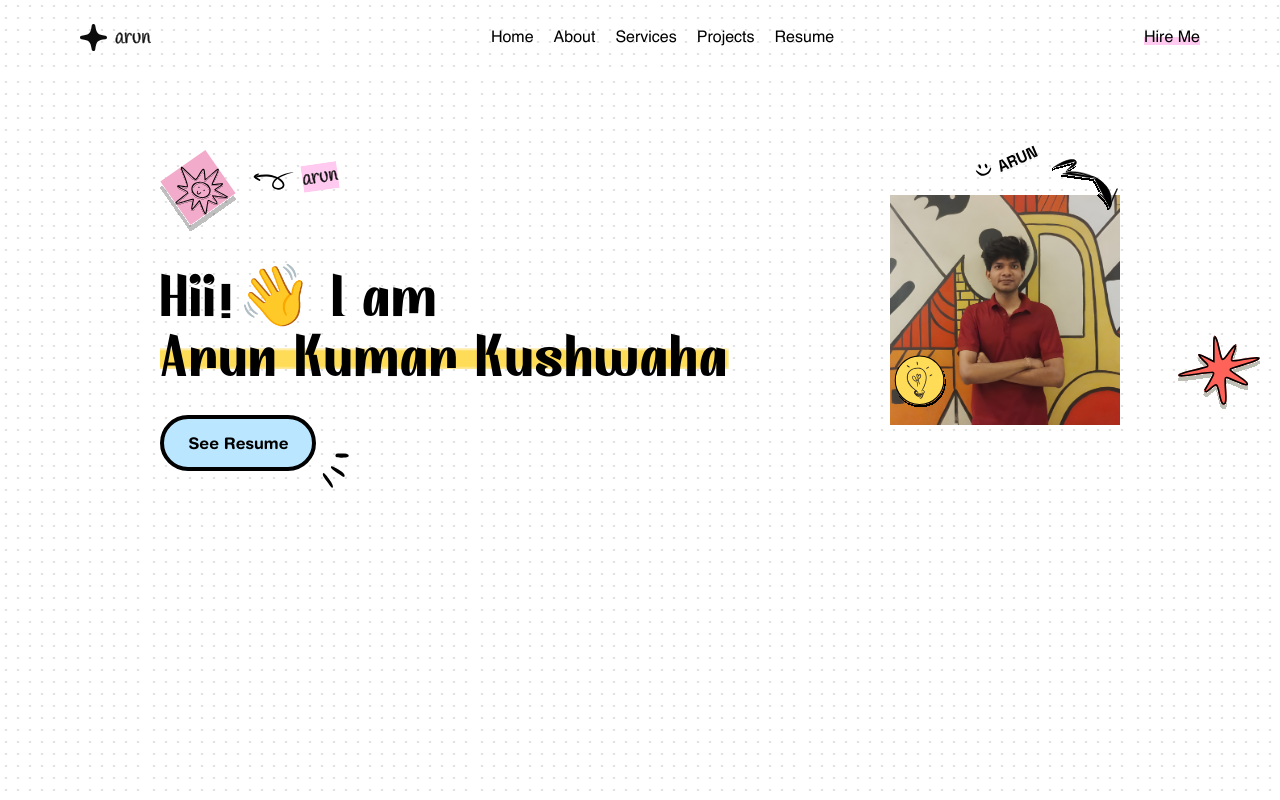
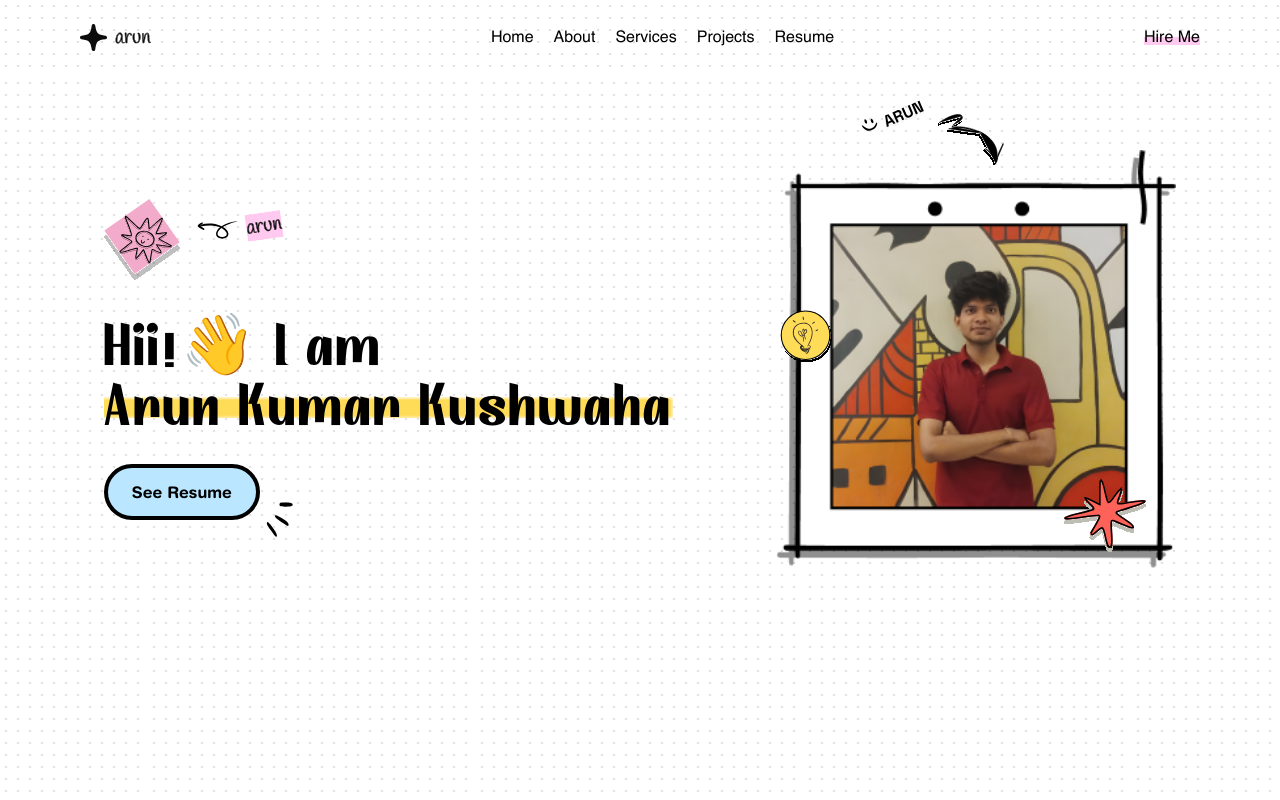
Before and after one commit to ArunKushhhh/Portfolio, a React (Vite) app: page / in a window 1280 px wide. Built offline with nearby package versions, Linux system fonts and the light colour scheme.

Commit message:
hero-section

```diff
--- a/src/components/Hero.jsx
+++ b/src/components/Hero.jsx
@@ -6,11 +6,10 @@ import Frame from "../assets/frame.png";
 import Hehe from "../assets/hehe.svg";
 import Starfish from "../assets/starfish.svg";
 import Idea from "../assets/idea.svg";
-import Profile from "../assets/profile.jpg"
 
 const Hero = () => {
   return (
-    <div className="w-[100%] flex flex-col md:justify-evenly md:flex-row gap-20 justify-center items-center">
+    <div className="w-[100%] flex flex-col sm:justify-evenly sm:flex-row gap-20 justify-center items-center">
       <div className="flex flex-col gap-8">
         <div className="flex gap-4 items-start">
           <img src={Smile} alt="sun_smiles" className="w-[76px]" />
@@ -51,16 +50,22 @@ const Hero = () => {
       </div>
 
       <div className="relative">
-        {/* <img src={Frame} alt="frame" className="sm:w-[300px] lg:w-[400px]"/> */}
-        {/* <img src={Profile} alt="frame" className="absolute top-14 left-10 w-[230px] sm:w-[300px] lg:w-[300px]"/> */}
-        <div className="" style={{
-            backgroundImage:`url(${Frame})`
-        }}>
-            <img src={Profile} alt="" className="w-[230px]" />
-        </div>
-        <img src={Hehe} alt="hehe" className="absolute -top-16 left-4 lg:left-20"/>
-        <img src={Starfish} alt="starfish" className="absolute bottom-4 left-52 lg:left-72"/>
-        <img src={Idea} alt="idea" className="absolute top-28 lg:top-40 left-1"/>
+        <img src={Frame} alt="frame" className="sm:w-[300px] lg:w-[400px]"/>
+        <img
+          src={Hehe}
+          alt="hehe"
+          className="absolute -top-16 left-4 lg:left-20"
+        />
+        <img
+          src={Starfish}
+          alt="starfish"
+          className="absolute bottom-4 left-52 lg:left-72"
+        />
+        <img
+          src={Idea}
+          alt="idea"
+          className="absolute top-28 lg:top-40 left-1"
+        />
       </div>
     </div>
   );
```
Also changed, not shown: src/assets/frame.png.
